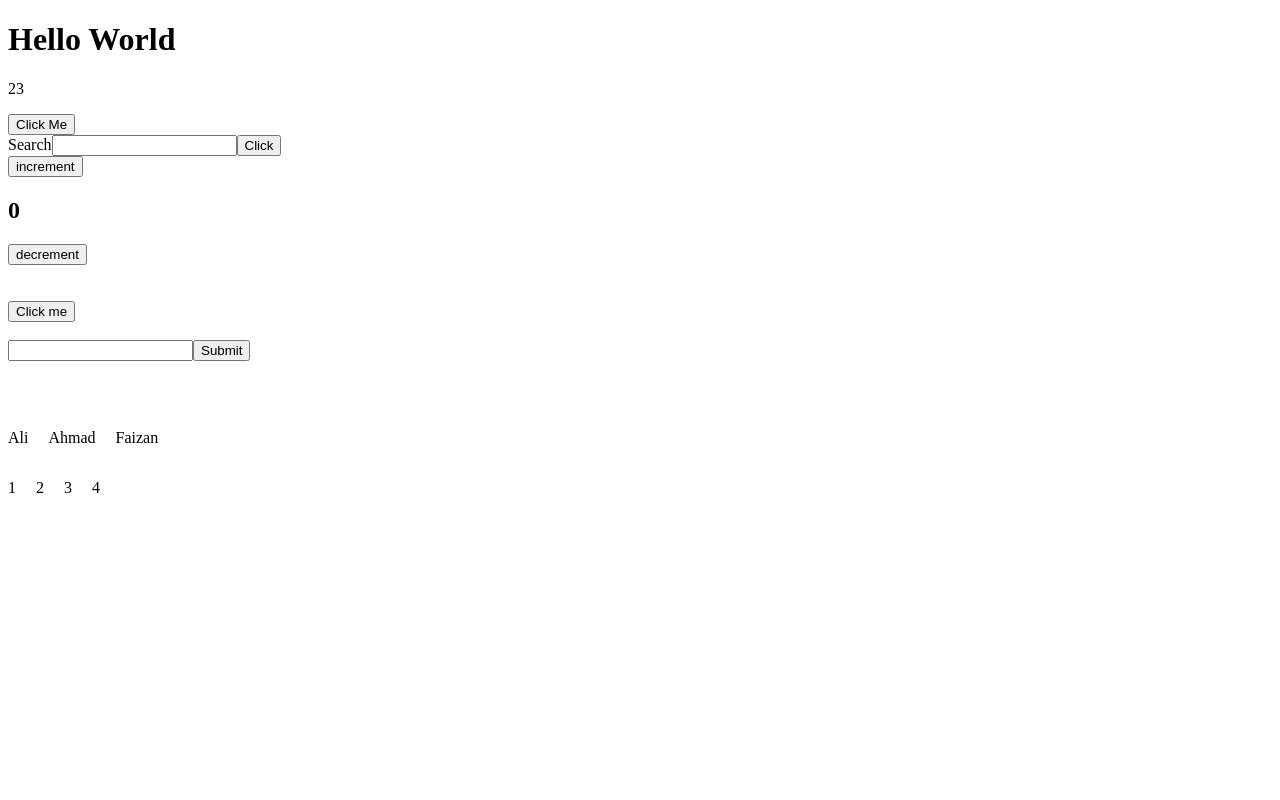
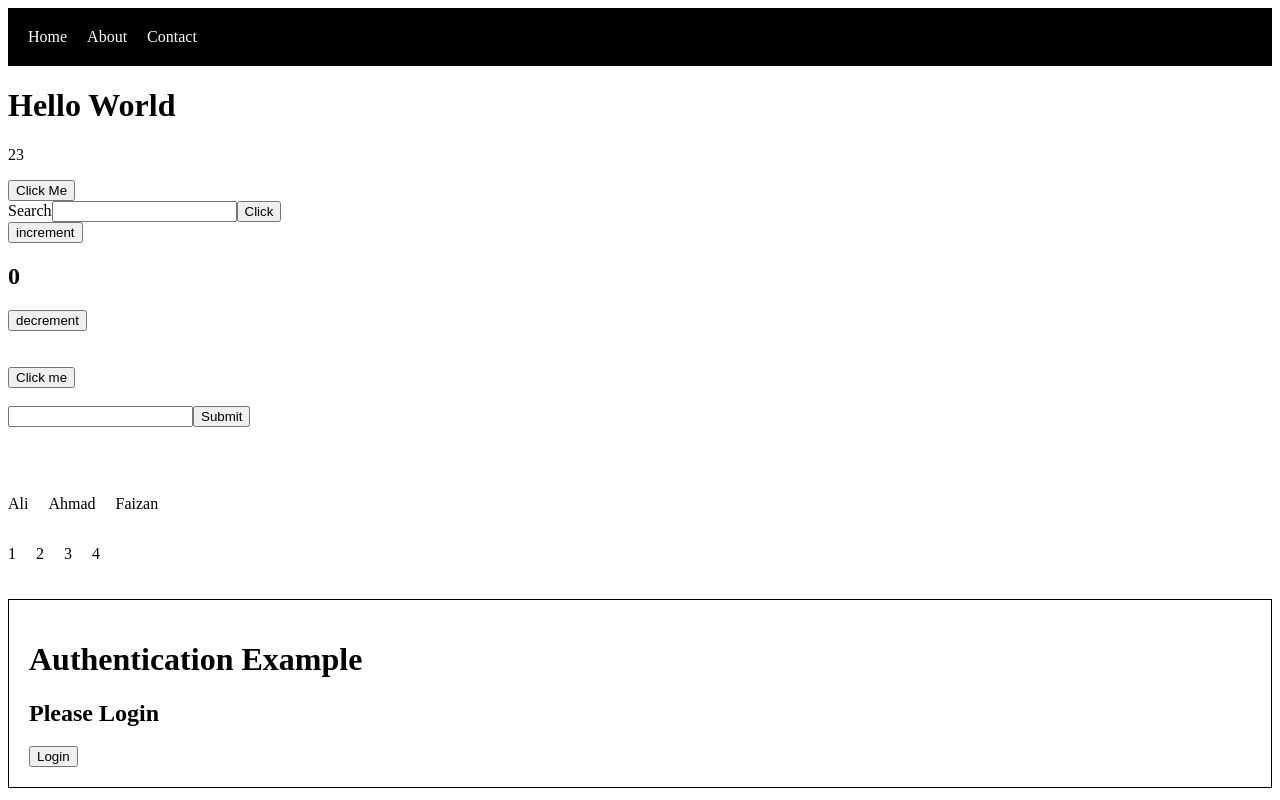
Before and after one commit to Ahmad-khan-1/Typescript-project, a React (Vite) app in the folder React_Typescript_practice/: page / in a window 1280 px wide. Built offline with nearby package versions, Linux system fonts and the light colour scheme.

Commit message:
Add Auth.tsx file and some other practice

```diff
--- a/React_Typescript_practice/package.json
+++ b/React_Typescript_practice/package.json
@@ -11,7 +11,8 @@
   },
   "dependencies": {
     "react": "^19.2.6",
-    "react-dom": "^19.2.6"
+    "react-dom": "^19.2.6",
+    "react-router-dom": "^7.15.1"
   },
   "devDependencies": {
     "@babel/core": "^7.29.0",
--- a/React_Typescript_practice/src/App.tsx
+++ b/React_Typescript_practice/src/App.tsx
@@ -1,36 +1,26 @@
-import Counter from "./components/CounterApp";
-import EventTyping from "./components/EventTyping";
-import ClickaButton from "./components/General";
-import GenericComp from "./components/Generic_in_typscript";
-import Header from "./components/Header";
-import HeroSection from "./components/HeroSection";
+import { BrowserRouter, Routes, Route } from "react-router-dom";
+
+import Navbar from "./components/Navbar";
+
+import Home from "./pages/Home";
+import About from "./pages/About";
+import Contact from "./pages/Contact";
+import Auth from "./components/Auth";
 
 const App = () => {
   return (
-    <div>
-      <Header
-        heading={"Hello World"}
-        count={23}
-        func1={(a: string) => {
-          console.log(a);
-        }}
-      >
-        <button>Click Me </button>
-      </Header>
-      <HeroSection label="Search" value={""} onChange={() => {}} />
-      <Counter />
+    <BrowserRouter>
+      <Navbar />
 
-      <br />
-      <br />
-      <ClickaButton text="Click me" onClick={() => alert("this is me ")} />
-      <br />
-      <br />
-      <EventTyping />
-      <br />
-      <br />
-      <GenericComp item={["Ali", "Ahmad", "Faizan"]} />
-      <GenericComp item={[1, 2, 3, 4]} />
-    </div>
+      <Routes>
+        <Route path="/" element={<Home />} />
+
+        <Route path="/about" element={<About />} />
+
+        <Route path="/contact" element={<Contact />} />
+      </Routes>
+      <Auth />
+    </BrowserRouter>
   );
 };
 
--- /dev/null
+++ b/React_Typescript_practice/src/components/Auth.tsx
@@ -0,0 +1,41 @@
+import { useState } from "react";
+
+const Auth = () => {
+  const [isLoggedIn, setIsLoggedIn] = useState<boolean>(false);
+
+  const handleLogin = () => {
+    setIsLoggedIn(true);
+  };
+
+  const handleLogout = () => {
+    setIsLoggedIn(false);
+  };
+
+  return (
+    <div
+      style={{
+        padding: "20px",
+        border: "1px solid black",
+        marginTop: "20px",
+      }}
+    >
+      <h1>Authentication Example</h1>
+
+      {isLoggedIn ? (
+        <div>
+          <h2>You are logged in</h2>
+
+          <button onClick={handleLogout}>Logout</button>
+        </div>
+      ) : (
+        <div>
+          <h2>Please Login</h2>
+
+          <button onClick={handleLogin}>Login</button>
+        </div>
+      )}
+    </div>
+  );
+};
+
+export default Auth;
--- /dev/null
+++ b/React_Typescript_practice/src/components/Navbar.tsx
@@ -0,0 +1,46 @@
+import { Link } from "react-router-dom";
+
+const Navbar = () => {
+  return (
+    <nav
+      style={{
+        display: "flex",
+        gap: "20px",
+        padding: "20px",
+        backgroundColor: "black",
+      }}
+    >
+      <Link
+        to="/"
+        style={{
+          color: "white",
+          textDecoration: "none",
+        }}
+      >
+        Home
+      </Link>
+
+      <Link
+        to="/about"
+        style={{
+          color: "white",
+          textDecoration: "none",
+        }}
+      >
+        About
+      </Link>
+
+      <Link
+        to="/contact"
+        style={{
+          color: "white",
+          textDecoration: "none",
+        }}
+      >
+        Contact
+      </Link>
+    </nav>
+  );
+};
+
+export default Navbar;
--- /dev/null
+++ b/React_Typescript_practice/src/pages/About.tsx
@@ -0,0 +1,5 @@
+const About = () => {
+  return <h1>About Page</h1>;
+};
+
+export default About;
--- /dev/null
+++ b/React_Typescript_practice/src/pages/Contact.tsx
@@ -0,0 +1,5 @@
+const Contact = () => {
+  return <h1>Contact Page</h1>;
+};
+
+export default Contact;
--- /dev/null
+++ b/React_Typescript_practice/src/pages/Home.tsx
@@ -0,0 +1,45 @@
+import Counter from "../components/CounterApp";
+import EventTyping from "../components/EventTyping";
+import ClickaButton from "../components/General";
+import GenericComp from "../components/Generic_in_typscript";
+import Header from "../components/Header";
+import HeroSection from "../components/HeroSection";
+
+const Home = () => {
+  return (
+    <div>
+      <Header
+        heading={"Hello World"}
+        count={23}
+        func1={(a: string) => {
+          console.log(a);
+        }}
+      >
+        <button>Click Me</button>
+      </Header>
+
+      <HeroSection label="Search" value={""} onChange={() => {}} />
+
+      <Counter />
+
+      <br />
+      <br />
+
+      <ClickaButton text="Click me" onClick={() => alert("this is me")} />
+
+      <br />
+      <br />
+
+      <EventTyping />
+
+      <br />
+      <br />
+
+      <GenericComp item={["Ali", "Ahmad", "Faizan"]} />
+
+      <GenericComp item={[1, 2, 3, 4]} />
+    </div>
+  );
+};
+
+export default Home;
```
Also changed, not shown: 1 other file (tests, documents, lock files or other folders).
